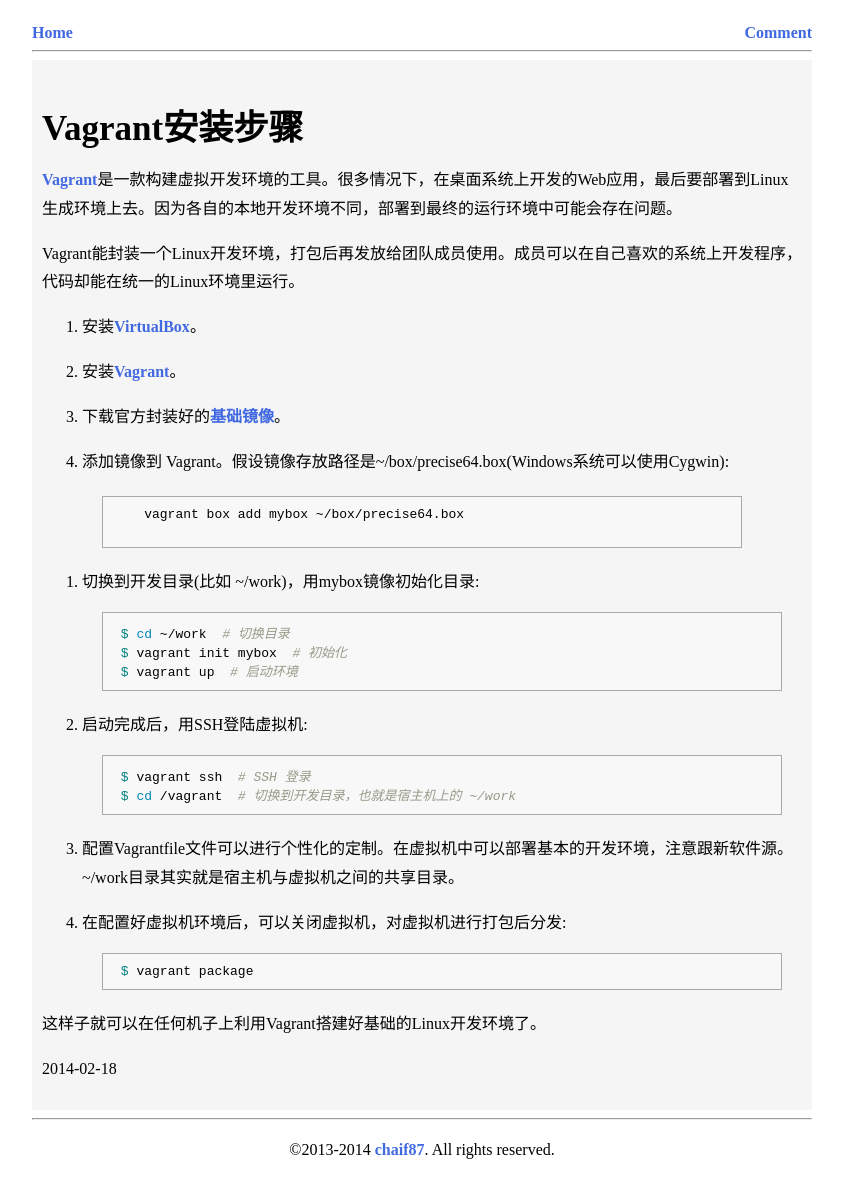
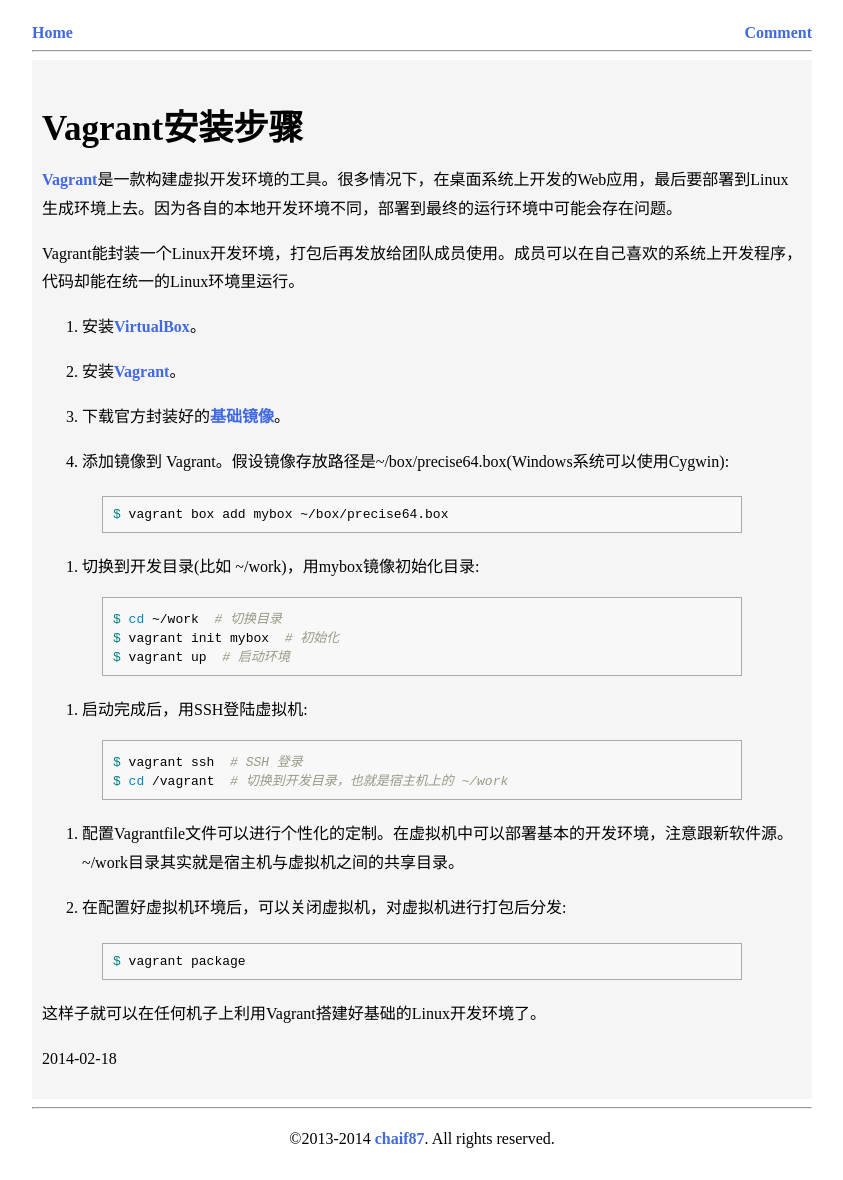
Before and after one commit to cforth/blog, a Jekyll site: the page built from _posts/2014-02-18-vagrant-install.md, in a window 1280 px wide. Shown: the whole page, without its empty margins (218-1061 px from the left). Built offline with Jekyll 4.4.1, drawn with Linux system fonts in a browser that asks for light colours; Markdown is read by kramdown in place of the engine named in the settings.

Commit message:
bash代码高亮

````diff
--- a/_posts/2014-02-18-vagrant-install.md
+++ b/_posts/2014-02-18-vagrant-install.md
@@ -17,29 +17,29 @@
 3. 下载官方封装好的[**基础镜像**](http://www.vagrantbox.es/)。
 
 4. 添加镜像到 Vagrant。假设镜像存放路径是~/box/precise64.box(Windows系统可以使用Cygwin):
-    {% highlight bash %}
-    vagrant box add mybox ~/box/precise64.box
-    {% endhighlight %}
+{% highlight bash %}
+$ vagrant box add mybox ~/box/precise64.box
+{% endhighlight %}
 
 5. 切换到开发目录(比如 ~/work)，用mybox镜像初始化目录:
-    ```bash
-    $ cd ~/work  # 切换目录
-    $ vagrant init mybox  # 初始化
-    $ vagrant up  # 启动环境
-    ```
+{% highlight bash %}
+$ cd ~/work  # 切换目录
+$ vagrant init mybox  # 初始化
+$ vagrant up  # 启动环境
+{% endhighlight %}
 
 6. 启动完成后，用SSH登陆虚拟机:
-    ```bash
-    $ vagrant ssh  # SSH 登录
-    $ cd /vagrant  # 切换到开发目录，也就是宿主机上的 ~/work
-    ```
+{% highlight bash %}
+$ vagrant ssh  # SSH 登录
+$ cd /vagrant  # 切换到开发目录，也就是宿主机上的 ~/work
+{% endhighlight %}
 
 7. 配置Vagrantfile文件可以进行个性化的定制。在虚拟机中可以部署基本的开发环境，注意跟新软件源。~/work目录其实就是宿主机与虚拟机之间的共享目录。
 
 8. 在配置好虚拟机环境后，可以关闭虚拟机，对虚拟机进行打包后分发:
-    ```bash
-    $ vagrant package
-    ```
+{% highlight bash %}
+$ vagrant package
+{% endhighlight %}
 
 这样子就可以在任何机子上利用Vagrant搭建好基础的Linux开发环境了。
 
````
